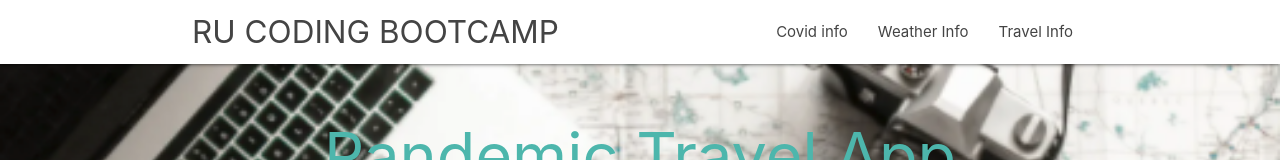
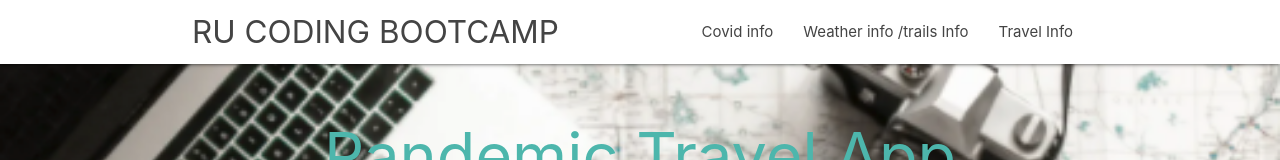
Before and after one commit to CMFuertes/safe-trails, a plain HTML site: page index.html in a window 1280 px wide. Shown: the top 160 px of the page. Drawn offline with nearby package versions, Linux system fonts and the light colour scheme.

Commit message:
updted the link in the navbar

```diff
--- a/index.html
+++ b/index.html
@@ -19,7 +19,7 @@
       <a id="logo-container" href="#" class="brand-logo">RU CODING BOOTCAMP</a>
       <ul class="right hide-on-med-and-down">
         <li><a href="#">Covid info</a></li>
-        <li><a href="#">Weather Info</a></li>
+        <li><a href="hiking.html">Weather info /trails Info</a></li>
         <li><a href="#">Travel Info</a></li>
         <!-- <li><a href="#">Navbar Link 1</a></li> -->
       </ul>
```
